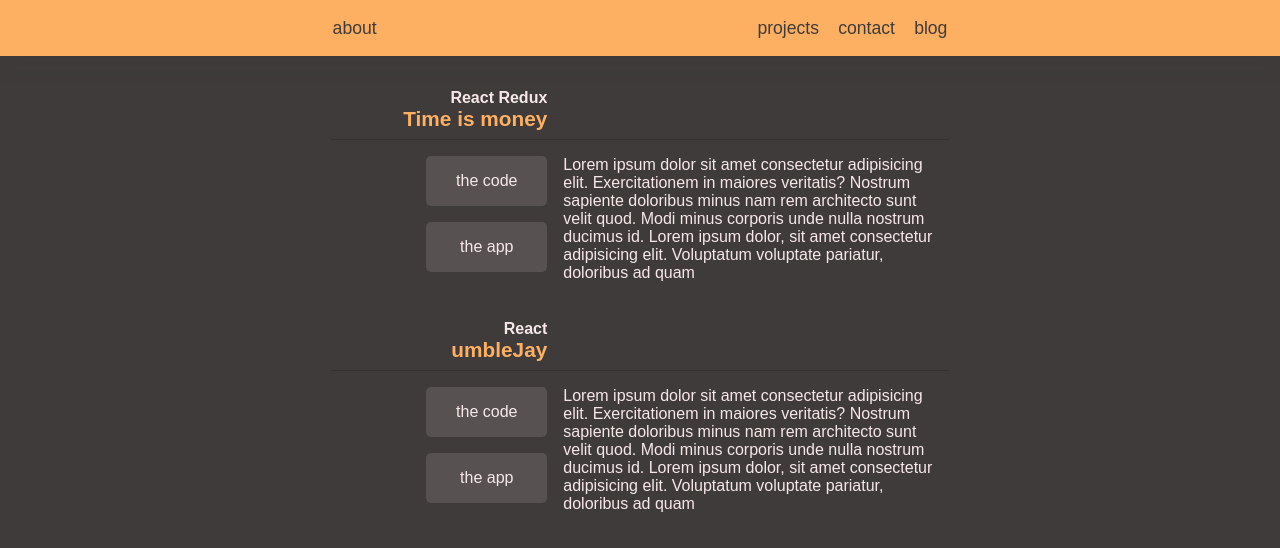
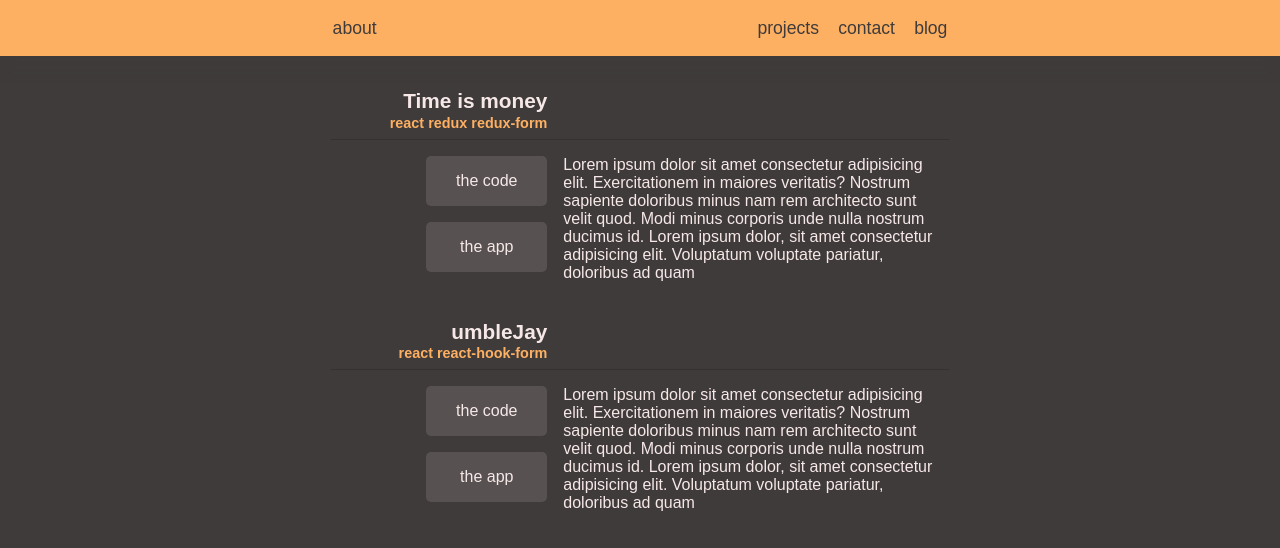
Before and after one commit to caseyharvey/v1-caseys.tech, a React (Create React App) app: page /Projects in a window 1280 px wide. Shown: the top 548 px of the page. Built offline with nearby package versions, Linux system fonts and the light colour scheme; a web font is replaced by a local one.

Commit message:
Change style of Projects.

```diff
--- a/src/components/App/App.js
+++ b/src/components/App/App.js
@@ -16,7 +16,7 @@
       <BrowserRouter>
         <Navbar />
         <div className='main-container'>
-          <Route path='/HomePage' exact component={HomePage} />
+          <Route path='/' exact component={HomePage} />
           <Route path='/Projects' exact component={ProjectList} />
           <Route path='/Contact' exact component={Contact} />
           <Route path='/Blog' exact component={Blog} />
--- a/src/components/HomePage/HomePage.js
+++ b/src/components/HomePage/HomePage.js
@@ -7,7 +7,7 @@
       <div className='page-container'>
         <div className='avatar-container'>
           <div className='name'>Casey Harvey</div>
-          <div className='title'>Software Developer</div>
+          <div className='title'>software developer</div>
         </div>
         <div className='about-container'>
           <div className='about-me'>
--- a/src/components/HomePage/home-page.sass
+++ b/src/components/HomePage/home-page.sass
@@ -15,6 +15,8 @@
     font-size: 1.3em
 
 .title
+    font-size: .9em
+    margin-top: .1em
     color: v.$accent
 
 .about-container
--- a/src/components/Navbar/Navbar.js
+++ b/src/components/Navbar/Navbar.js
@@ -6,7 +6,7 @@
   return (
     <nav className='navbar'>
       <div className='nav-container'>
-        <Link to='/HomePage'>about</Link>
+        <Link to='/'>about</Link>
         <div className='right-side'>
           <Link to='/Projects'>projects</Link>
           <Link to='/Contact'>contact</Link>
--- a/src/components/Projects/Project.js
+++ b/src/components/Projects/Project.js
@@ -4,7 +4,6 @@
   return (
     <>
       <div className='title-container'>
-        <div>{props.type}</div>
         <a
           target='_blank'
           rel='noopener noreferrer'
@@ -13,6 +12,7 @@
         >
           {props.name}
         </a>
+        <div className='type'>{props.type}</div>
       </div>
       <div className='info-container'>
         <div className='links-container'>
--- a/src/components/Projects/project-list.sass
+++ b/src/components/Projects/project-list.sass
@@ -8,11 +8,15 @@
     @include u.flex(column, flex-start, flex-start)
 
     .project-name
-        color: v.$accent
         font-size: 1.3em
 
         &:hover
             transform: translateY(1.5px)
+
+    .type
+        font-size: .9em
+        margin-top: .1em
+        color: v.$accent
 
 .info-container
     width: 100%
--- a/src/components/Projects/projectArray.js
+++ b/src/components/Projects/projectArray.js
@@ -2,7 +2,7 @@
   {
     id: 1,
     name: 'Time is money',
-    type: 'React Redux',
+    type: 'react redux redux-form',
     url: 'https://timeismoney.caseyharvey.space/',
     github: 'https://github.com/caseyharvey/time-is-money/tree/master/src',
     about:
@@ -11,7 +11,7 @@
   {
     id: 2,
     name: 'umbleJay',
-    type: 'React',
+    type: 'react react-hook-form',
     url: 'https://umblejay.caseyharvey.space/',
     github: 'https://github.com/caseyharvey/umbleJay/tree/master/src',
     about:
```
